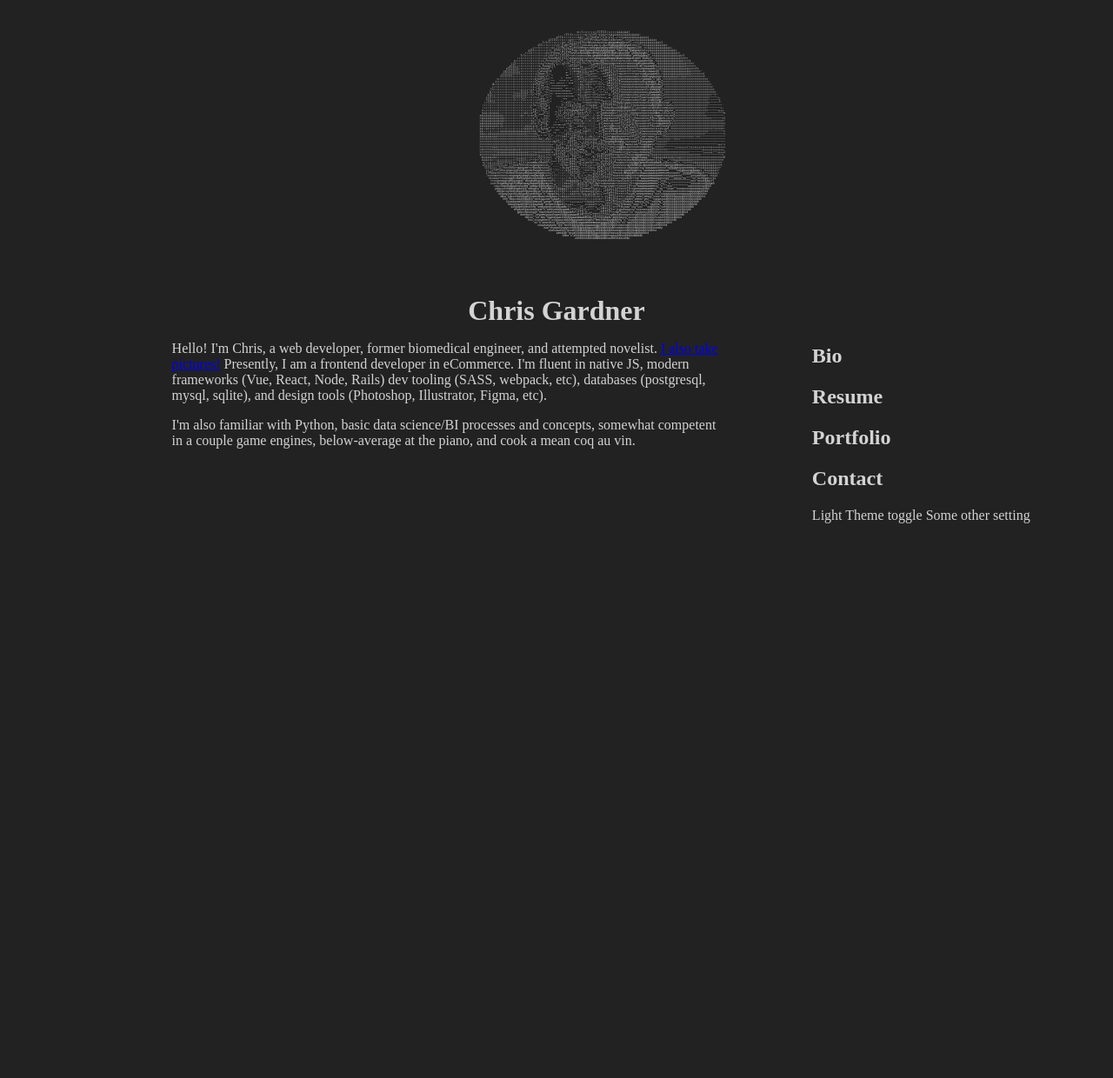
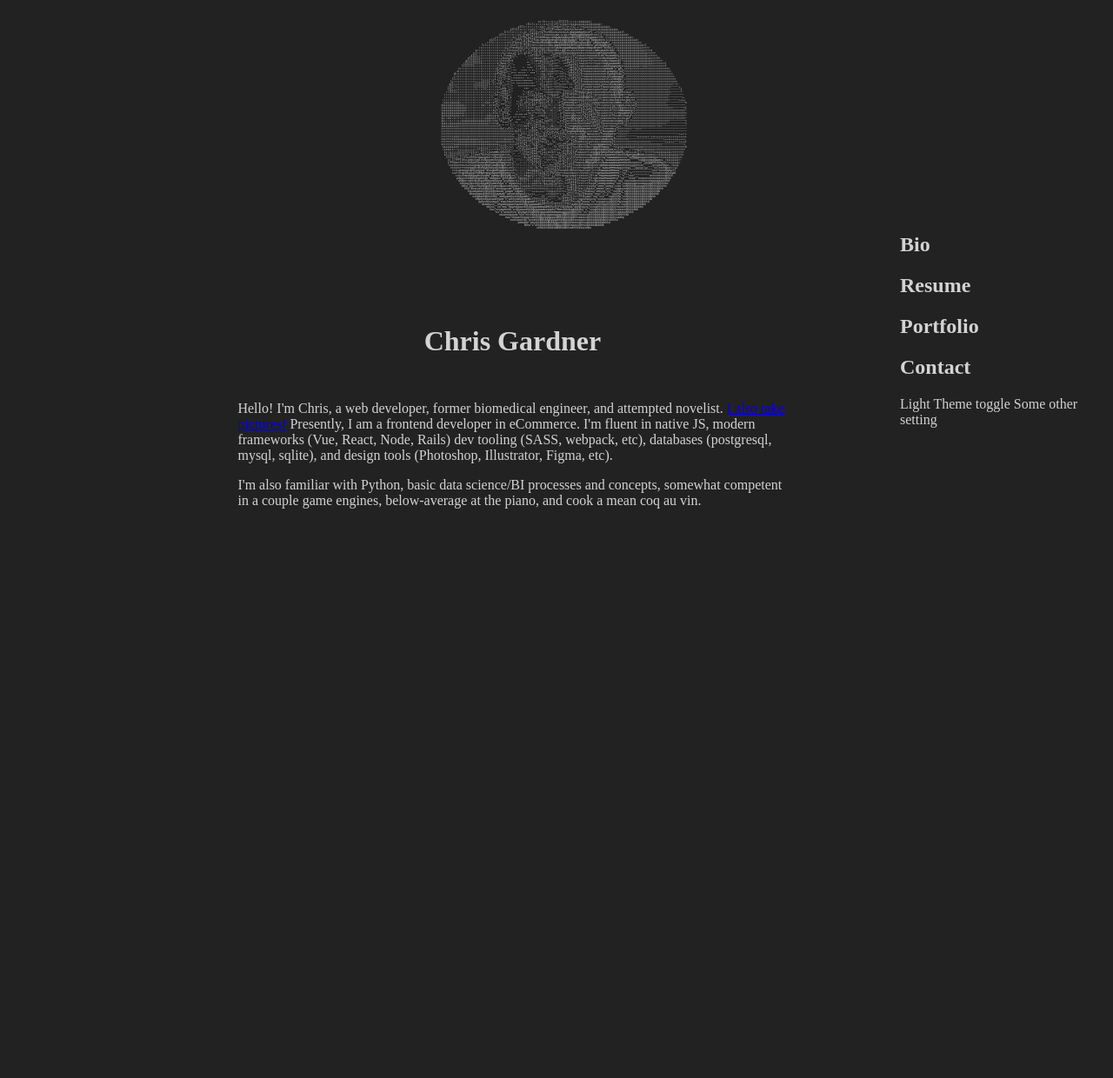
Before and after one commit to cgardn/cgardn.github.io, a Jekyll site: the page index.html, which Jekyll copies as it is, in a window 1280 px wide. Shown: the whole page at 87% size. Built offline with Jekyll 4.4.1, drawn with Linux system fonts in a browser that asks for light colours; after the commit the page ends 900 px from its top, so only the background shows below that.

Commit message:
update main slide
- move portrait and name header into first slide
- reposition desktop menu and add basic slide-up animation (not timed to anything yet)

```diff
--- a/css/main.css
+++ b/css/main.css
@@ -20,7 +20,7 @@ header {
 }
 h1 {
 	flex: 1 0 100%;
-	margin: 0;
+	margin: 50px 0;
 	text-align: center;
 }
 
@@ -36,11 +36,6 @@ main pre {
 	margin-left: 14%;
 	margin-right: auto;
 	height: 300px;
-	transition: height 0.3s linear, transform 0.3s linear;
-}
-main pre.active {
-	height: 0;
-	transform: scale3d(1,0,1);
 }
 .no-mobile {
 	display: none;
@@ -83,7 +78,7 @@ main pre.active {
 		display: none;
 	}
 	main pre {
-		margin-left: 43%;
+		margin-left: 37%;
 	}
 	main pre.active {
 		height: 0;
@@ -98,10 +93,16 @@ main pre.active {
 		margin-top: 0;
 	}
 	.content-container {
-		margin-left: 15%;
+		margin-left: 21%;
 		max-width: 50%;
 	}
 	.desktop-menu {
-		max-width: 33%;
+		max-width: 25%;
+		margin-left: auto;
+		padding-top: 19%;
+		transition: padding-top 0.3s ease-out;
+	}
+	.desktop-menu.active {
+		padding-top: 0px;
 	}
 }
--- a/index.html
+++ b/index.html
@@ -18,7 +18,10 @@
 		<img id="mobile-menu-toggle" src="assets/burger.png" width="32" height="32" />
 	</header>
     <main aria-label="Content">
-		<pre class="portrait">
+
+		<div class="content-container">
+			<div class="content active" data-slide="0">
+				<pre class="portrait">
                                                               I!!l!!!!!!!!!llllll!!!!!!!iiiiiiI|
                                                       !ll!l!!!!!!!!i&gt;~?(tf}~i&gt;ii&gt;&lt;&gt;iiiiiiiiiiiiiiiiiii~
                                                  Illl!!!!!!!!!!ii&gt;~-}(|jnnjzr()/jrj/1[-+~&gt;&gt;iiiiiiiiiiiiiiiii
@@ -100,9 +103,7 @@ I&gt;&gt;&gt;&gt;&gt;&gt;&gt;iiiiiiiiiiiiiiiiiiiiiiiiiiiii!!!!!!!i!;I?)|))1]_?_?
                                                      bhha*#*ahhkkbbbbbbdddpppdddbbhaaaaahhhaahkkbbdbdddb
                                                              UbhkkkkkkbbddddddddbhaahhhkkkaoahbU
 		</pre>
-		<h1>Chris Gardner</h1>
-		<div class="content-container">
-			<div class="content active" data-slide="0">
+				<h1>Chris Gardner</h1>
 				<p class="summary">
 					Hello! I'm Chris, a web developer, former biomedical engineer, and attempted novelist. <a href="https://bluefoxfilms.co/secondshooting" target="_blank">I also take pictures!</a>
 					Presently, I am a frontend developer in eCommerce. I'm fluent in native JS, modern frameworks (Vue, React, Node, Rails) dev tooling (SASS, webpack, etc), databases (postgresql, mysql, sqlite), and design tools (Photoshop, Illustrator, Figma, etc).
--- a/js/main.js
+++ b/js/main.js
@@ -4,6 +4,7 @@
 // elements
 const mobileMenu = document.getElementById("mobile-menu");
 const mobileMenuToggle = document.getElementById("mobile-menu-toggle");
+const desktopMenu = document.getElementById("desktop-menu");
 const mainContent = document.querySelector("main");
 const portrait = document.querySelector(".portrait");
 
@@ -40,6 +41,8 @@ menus.forEach(menu => {
 					if (el.dataset.slide == e.target.dataset.slide) { el.classList.add("active") }
 					else el.classList.remove("active")
 				})
+				if (e.target.dataset.slide !== '0') { desktopMenu.classList.add('active') }
+				else { desktopMenu.classList.remove('active') }
 			}
 		})
 	}
```
